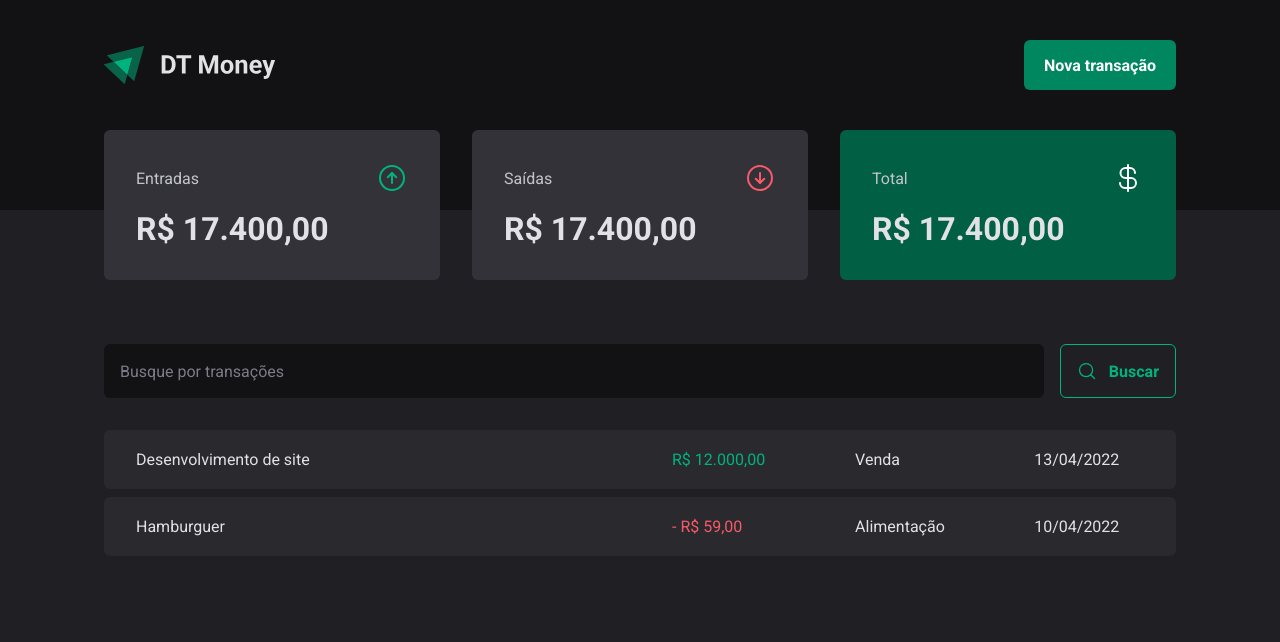
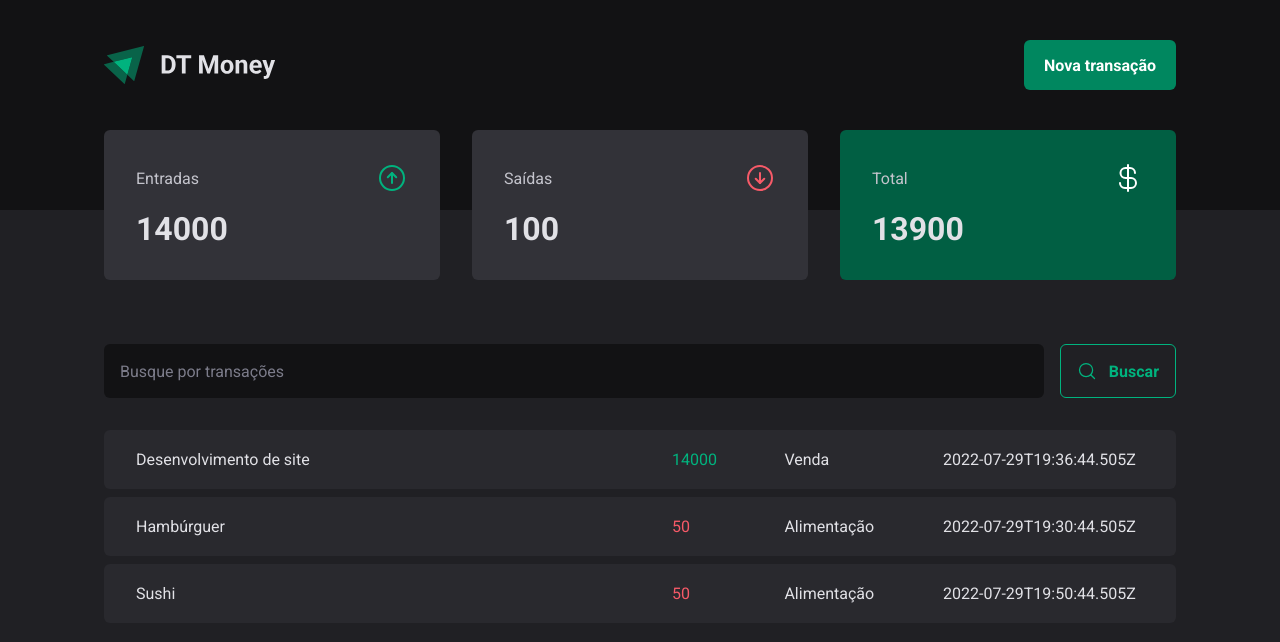
Before and after one commit to GiovannyFialho/dt-money, a React (Vite) app: page / in a window 1280 px wide. Shown: the top 642 px of the page. Built offline with nearby package versions, Linux system fonts and the light colour scheme; data requests are answered from the project's data file.

Commit message:
criacao de logica para contar as entradas, saidas e total

```diff
--- a/server.json
+++ b/server.json
@@ -15,6 +15,14 @@
       "category": "Alimentação",
       "price": 50,
       "createdAt": "2022-07-29T19:30:44.505Z"
+    },
+    {
+      "id": 3,
+      "description": "Sushi",
+      "type": "outcome",
+      "category": "Alimentação",
+      "price": 50,
+      "createdAt": "2022-07-29T19:50:44.505Z"
     }
   ]
 }
--- a/src/App.tsx
+++ b/src/App.tsx
@@ -2,6 +2,8 @@ import { ThemeProvider } from "styled-components";
 
 import { GlobalStyle } from "@/styles/global";
 import { defaultTheme } from "@/styles/themes/default";
+
+import { TransactionProvider } from "@/contexts/TransactionsContext";
 
 import { Transactions } from "@/pages/Transactions";
 
@@ -10,7 +12,9 @@ export function App() {
     <ThemeProvider theme={defaultTheme}>
       <GlobalStyle />
 
-      <Transactions />
+      <TransactionProvider>
+        <Transactions />
+      </TransactionProvider>
     </ThemeProvider>
   );
 }
--- a/src/components/Summary/index.tsx
+++ b/src/components/Summary/index.tsx
@@ -1,9 +1,30 @@
-import { SummaryCard, SummaryContainer } from "@/components/Summary/styles";
 import { ArrowCircleDown, ArrowCircleUp, CurrencyDollar } from "phosphor-react";
+import { useContext } from "react";
+
+import { TransactionContext } from "@/contexts/TransactionsContext";
 
 import { defaultTheme } from "@/styles/themes/default";
 
+import { SummaryCard, SummaryContainer } from "@/components/Summary/styles";
+
 export function Summary() {
+  const { transactions } = useContext(TransactionContext);
+
+  const summary = transactions.reduce(
+    (acc, transaction) => {
+      if (transaction.type === "income") {
+        acc.icome += transaction.price;
+        acc.total += transaction.price;
+      } else {
+        acc.outcome += transaction.price;
+        acc.total -= transaction.price;
+      }
+
+      return acc;
+    },
+    { icome: 0, outcome: 0, total: 0 }
+  );
+
   return (
     <SummaryContainer>
       <SummaryCard>
@@ -13,7 +34,7 @@ export function Summary() {
           <ArrowCircleUp size={32} color={defaultTheme["green-300"]} />
         </header>
 
-        <strong>R$ 17.400,00</strong>
+        <strong>{summary.icome}</strong>
       </SummaryCard>
 
       <SummaryCard>
@@ -23,7 +44,7 @@ export function Summary() {
           <ArrowCircleDown size={32} color={defaultTheme["red-300"]} />
         </header>
 
-        <strong>R$ 17.400,00</strong>
+        <strong>{summary.outcome}</strong>
       </SummaryCard>
 
       <SummaryCard variant="green">
@@ -33,7 +54,7 @@ export function Summary() {
           <CurrencyDollar size={32} color={defaultTheme.white} />
         </header>
 
-        <strong>R$ 17.400,00</strong>
+        <strong>{summary.total}</strong>
       </SummaryCard>
     </SummaryContainer>
   );
--- /dev/null
+++ b/src/contexts/TransactionsContext.tsx
@@ -0,0 +1,41 @@
+import { createContext, ReactNode, useEffect, useState } from "react";
+
+interface Transaction {
+  id: number;
+  description: string;
+  type: "income" | "outcome";
+  category: string;
+  price: number;
+  createdAt: string;
+}
+
+interface TransactionContextType {
+  transactions: Transaction[];
+}
+
+export const TransactionContext = createContext({} as TransactionContextType);
+
+interface TransactionProviderProps {
+  children: ReactNode;
+}
+
+export function TransactionProvider({ children }: TransactionProviderProps) {
+  const [transactions, setTransactions] = useState<Transaction[]>([]);
+
+  async function loadTransactions() {
+    const response = await fetch("http://localhost:3333/transactions");
+    const data = await response.json();
+
+    setTransactions(data);
+  }
+
+  useEffect(() => {
+    loadTransactions();
+  }, []);
+
+  return (
+    <TransactionContext.Provider value={{ transactions }}>
+      {children}
+    </TransactionContext.Provider>
+  );
+}
--- a/src/pages/Transactions/index.tsx
+++ b/src/pages/Transactions/index.tsx
@@ -1,7 +1,11 @@
+import { useContext } from "react";
+
 import { Header } from "@/components/Header";
 import { Summary } from "@/components/Summary";
 
 import { SearchForm } from "@/pages/Transactions/components/SearchForm";
+
+import { TransactionContext } from "@/contexts/TransactionsContext";
 
 import {
   PriceHitlight,
@@ -10,6 +14,8 @@ import {
 } from "@/pages/Transactions/styles";
 
 export function Transactions() {
+  const { transactions } = useContext(TransactionContext);
+
   return (
     <div>
       <Header />
@@ -20,22 +26,16 @@ export function Transactions() {
 
         <TransactionsTable>
           <tbody>
-            <tr>
-              <td width="50%">Desenvolvimento de site</td>
-              <td>
-                <PriceHitlight variant="income">R$ 12.000,00</PriceHitlight>
-              </td>
-              <td>Venda</td>
-              <td>13/04/2022</td>
-            </tr>
-            <tr>
-              <td width="50%">Hamburguer</td>
-              <td>
-                <PriceHitlight variant="outcome">- R$ 59,00</PriceHitlight>
-              </td>
-              <td>Alimentação</td>
-              <td>10/04/2022</td>
-            </tr>
+            {transactions.map((transaction) => (
+              <tr key={transaction.id}>
+                <td width="50%">{transaction.description}</td>
+                <td>
+                  <PriceHitlight variant={transaction.type}>{transaction.price}</PriceHitlight>
+                </td>
+                <td>{transaction.category}</td>
+                <td>{transaction.createdAt}</td>
+              </tr>
+            ))}
           </tbody>
         </TransactionsTable>
       </TransactionsContainer>
```
